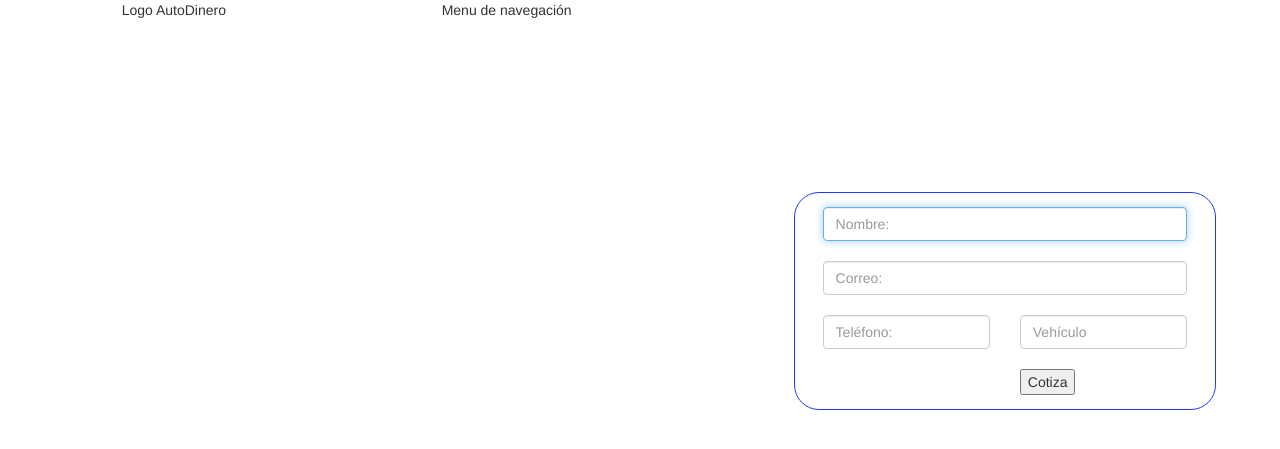
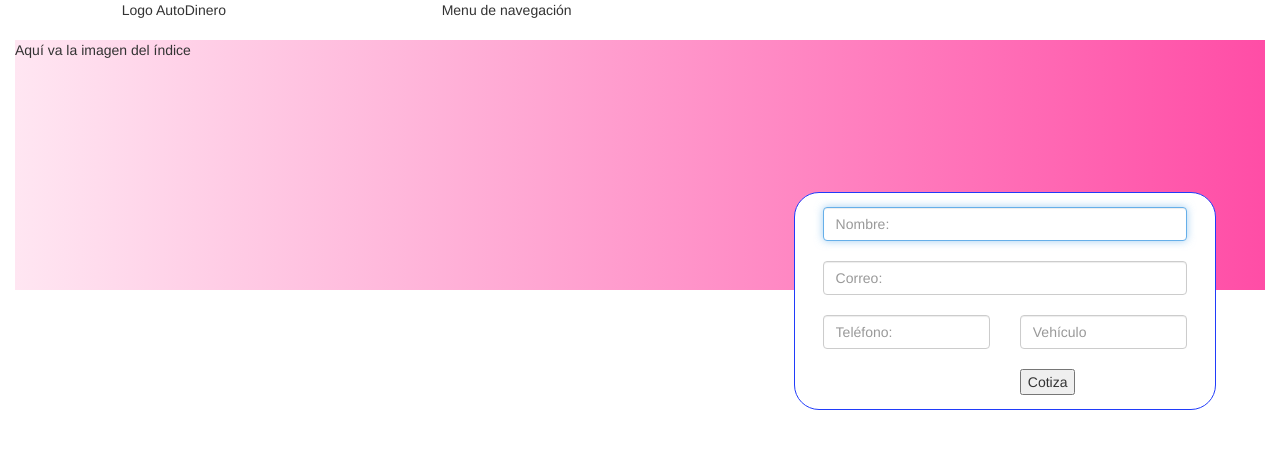
Before and after one commit to alesito500/PDI_web, a PHP site: page / in a window 1280 px wide. Shown: the top 449 px of the page. Run offline with PHP 8.4, Linux system fonts and the light colour scheme; some libraries are stand-ins or nearby versions.

Commit message:
Un pequeño paso en el index y el estilo
Agregué el fondo del banner central en cuanto al estilo y
el banner dentro del índice.

```diff
--- a/html/css/style.css
+++ b/html/css/style.css
@@ -1,4 +1,5 @@
-.marco_cotiza{
+.marco_cotiza
+{
   position: fixed;
   width: 33%;
   border-color: #203bfa;
@@ -11,4 +12,14 @@
   padding-bottom: 1em;
   right: 5%;
   top: 24%;
+  background-color: #fff;
 }
+.renglon_imagen
+{
+  height: 250px;
+  background-color: #ff4da6;
+  background: -webkit-linear-gradient(right, #ff4da6 , #ffe6f2); /* For Safari 5.1 to 6.0 */
+ background: -o-linear-gradient(left, #ff4da6, #ffe6f2); /* For Opera 11.1 to 12.0 */
+ background: -moz-linear-gradient(left, #ff4da6, #ffe6f2); /* For Firefox 3.6 to 15 */
+ background: linear-gradient(to left, #ff4da6 , #ffe6f2); /* Standard syntax */
+}
--- a/html/index.html
+++ b/html/index.html
@@ -23,6 +23,11 @@
     </div>
   </div>
   <br>
+  <div class="container-fluid">
+    <div class="renglon_imagen">
+      Aqu&iacute; va la imagen del &iacute;ndice
+    </div>
+  </div>
   <div class="marco_cotiza" id="forma_cotizador">
     <form id="cotizador">
       <div class="row">
```
